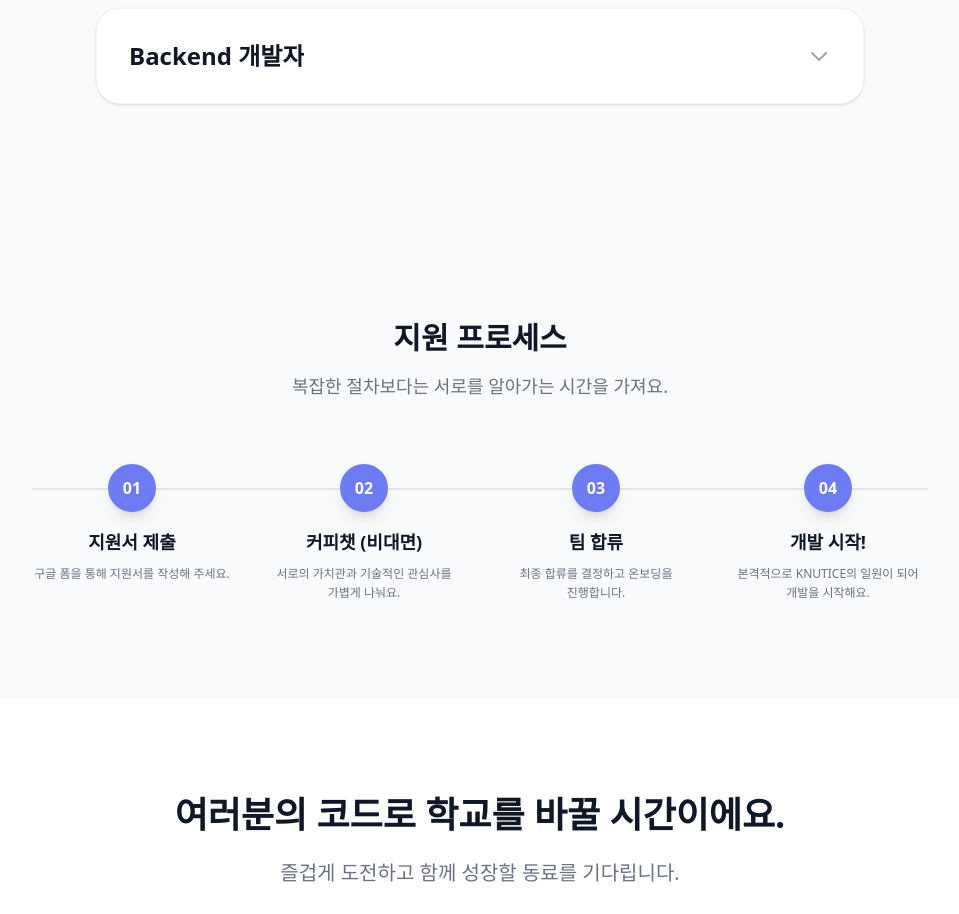
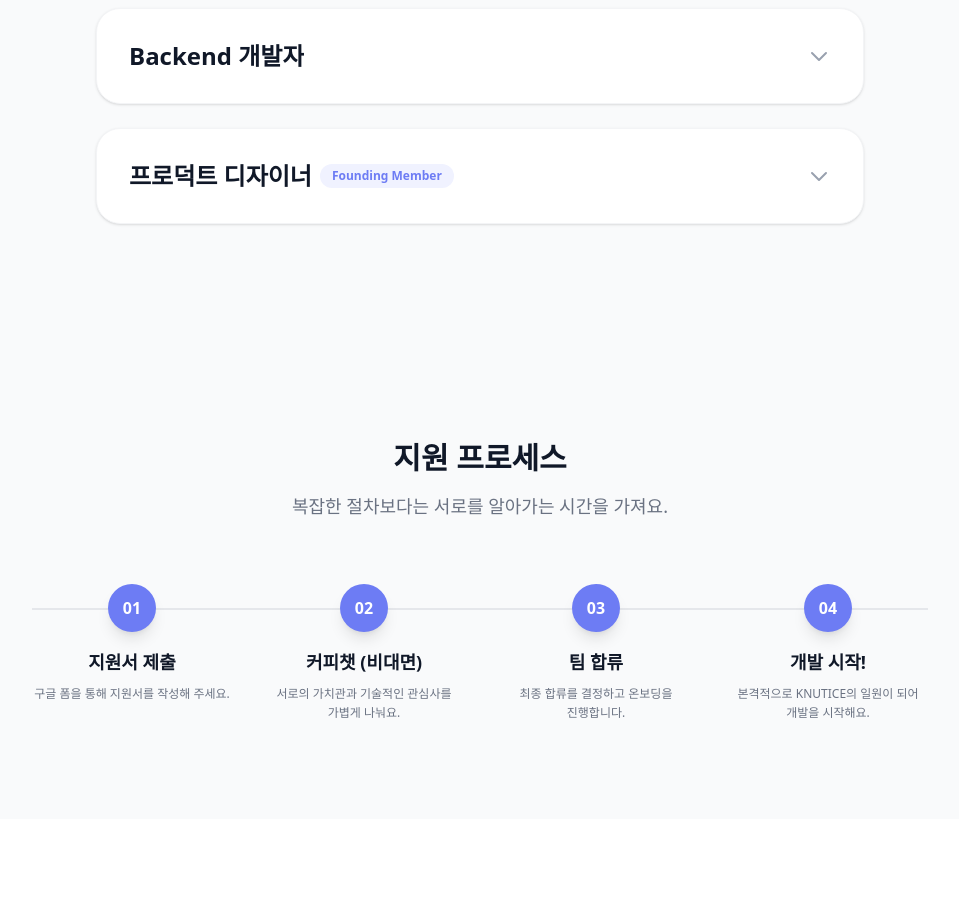
Before and after one commit to KNUTICE/KNUTICE-RECRUITING, a React (Vite) app: page / in a window 1280 px wide. Shown: the part 4360-5274 px from the top of the page, without its empty margins (160-1119 px from the left). Built offline with nearby package versions, Linux system fonts and the light colour scheme.

Commit message:
[FEAT] Add New Opening Position
  - Add new opening position (Product Designer) as a Founding Member.

```diff
--- a/src/App.tsx
+++ b/src/App.tsx
@@ -424,6 +424,20 @@ export default function KnuticeRecruiting() {
                         description="백엔드 팀은 안정적인 알림 발송과 대용량 데이터 처리를 담당하며 서비스의 든든한 뿌리가 되어주고 있어요. 현직자 선배님과 함께 실무 수준의 인프라를 고민하며 시스템을 더 탄탄하게 다져갈 분을 찾아요."
                         stack={["Kotlin", "Spring Boot", "FCM", "Mongo DB", "Kotlin Coroutine", "Docker", "Hexagonal Architecture" ]}
                     />
+
+                    <RoleAccordion
+                        title="프로덕트 디자이너"
+                        isBeta={true} // Founding Member 뱃지
+                        description="현재 500명이 넘는 학우들이 매달 KNUTICE를 열어보고 있어요. 이제는 단순한 기능 구현을 넘어, 유저의 일상에 자연스럽게 스며드는 '다정한 경험'을 설계할 분이 필요해요. 디자이너는 화면을 그리는 사람을 넘어 서비스의 방향성을 함께 결정하는 가장 중요한 목소리가 됩니다. 진짜 유저의 데이터를 보며 디자인의 임팩트를 확인하는 짜릿함을 함께 나눠요."
+                        stack={[
+                            "Figma",
+                            "UI/UX Design",
+                            "Design System",
+                            "Prototyping",
+                            "Data-informed UX"
+                        ]}
+                        note="완벽한 툴 숙련도보다 '왜 여기에 이 버튼이 있어야 하는지'에 대한 치열한 고민을 더 좋아해요. 유저의 목소리에 귀 기울이며 디자인 시스템의 첫 단추를 꿰어주실 분을 기다립니다!"
+                    />
                 </motion.div>
             </section>
 
```
